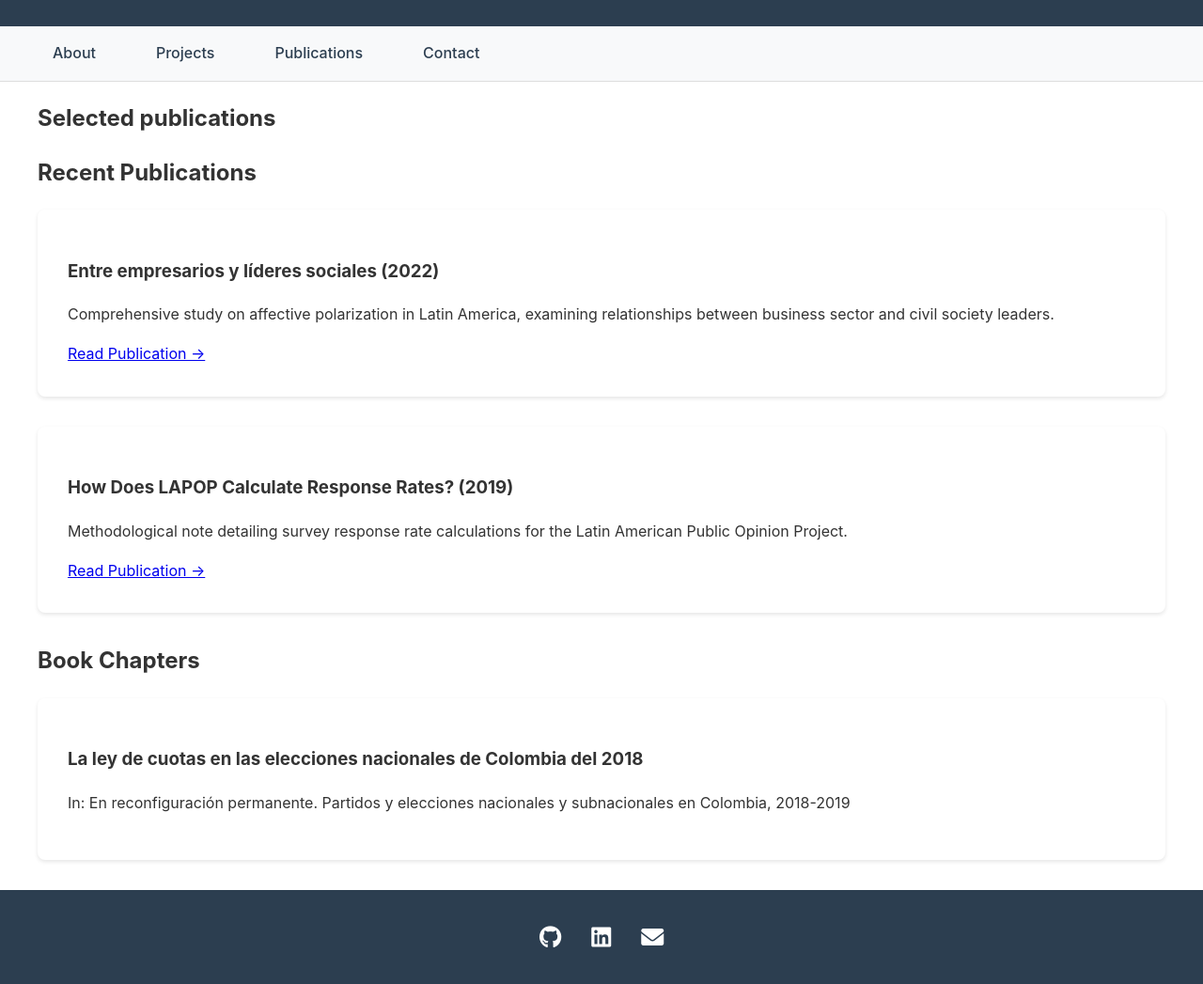
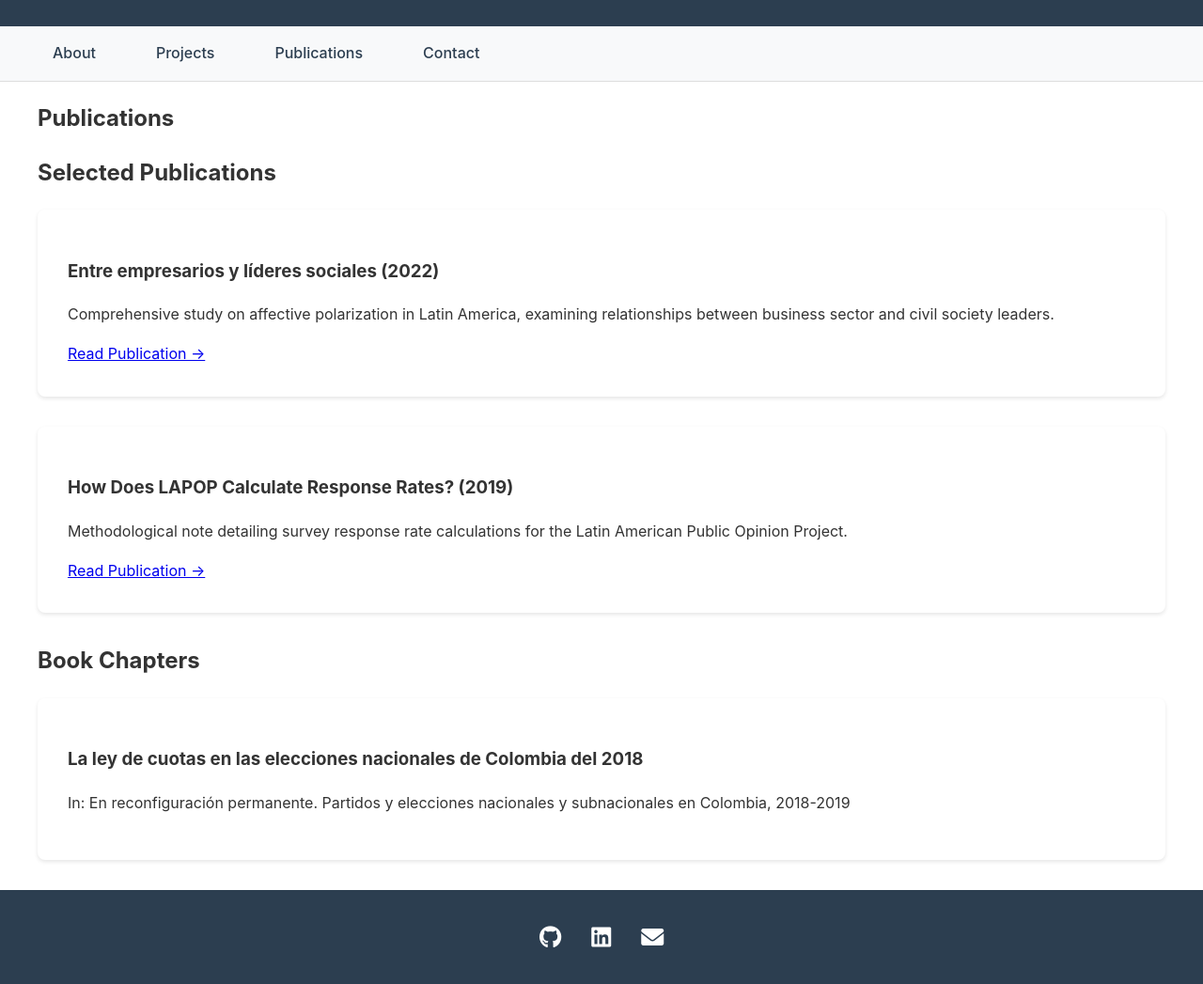
Before and after one commit to gaborio/gaborio.github.io, a Jekyll site: the page built from publications.md, in a window 1280 px wide, cut to the strip 224-1274 px from the top of the page. Shown: the top 1047 px of the strip at 94% size. Built offline with Jekyll 4.4.1, drawn with Linux system fonts in a browser that asks for light colours.

Commit message:
change publications title

```diff
--- a/publications.md
+++ b/publications.md
@@ -1,9 +1,9 @@
 ---
 layout: page
-title: Selected publications
+title: Publications
 ---
 
-## Recent Publications
+## Selected Publications
 
 <div class="publication-card">
     <h3>Entre empresarios y líderes sociales (2022)</h3>
```
